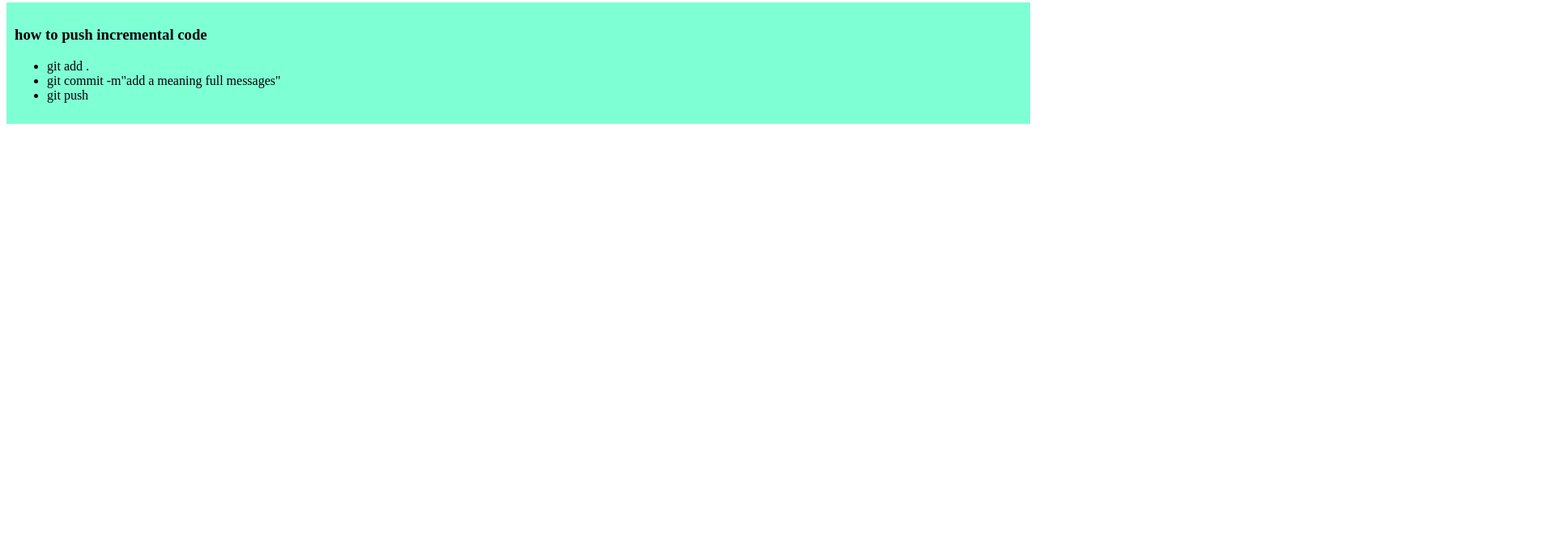
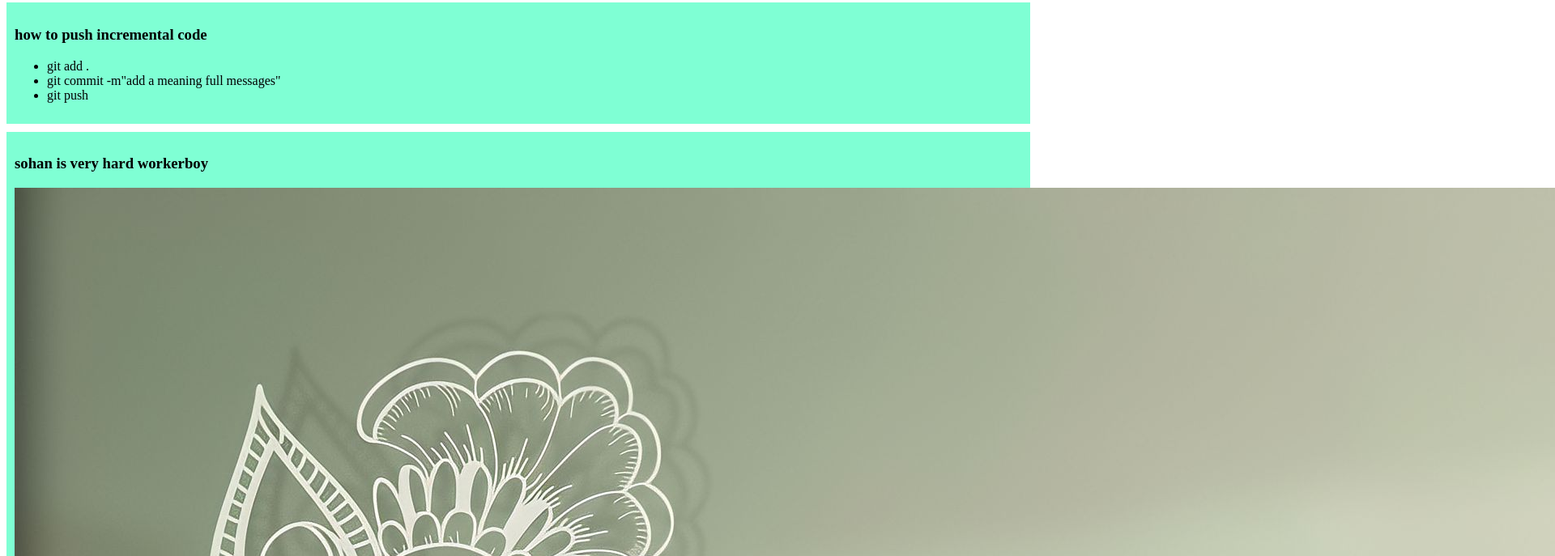
Before and after one commit to Sohanur00/my-website, a plain HTML site: page index.html in a window 1280 px wide. Shown: the part 429-1116 px from the top of the page at 81% size, 1920 px wide, since content can reach past the window. Before the commit the page ends 800 px from the top, so only its background shows below. Drawn offline with Linux system fonts and the light colour scheme.

Commit message:
added sohan with a photo

```diff
--- a/index.html
+++ b/index.html
@@ -55,5 +55,13 @@
 <li>git push</li>
  </ul>
   </div>
+<div>
+
+<h3>sohan is very hard workerboy</h3>
+<img src="image/sohan.jpg" alt="">
+
+
+</div>
+
 </body>
 </html>
```
Also changed, not shown: image/sohan.jpg (added).
